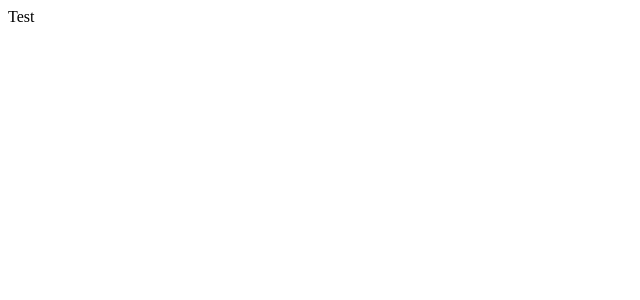
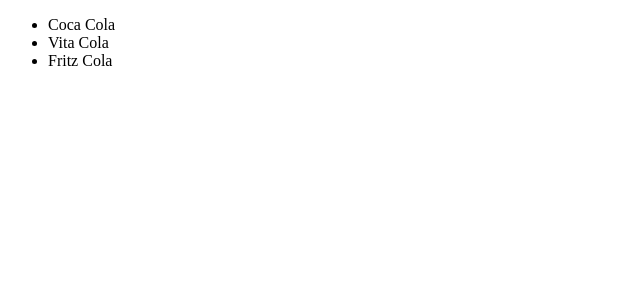
Before and after one commit to Web-Frontend-Programmierkurs/PropsAndState, a React (Create React App) app: page / in a window 1280 px wide. Shown: the top 300 px of the page, without its empty margins (0-640 px from the left). Built offline with nearby package versions, Linux system fonts and the light colour scheme.

Commit message:
Create List and Beveragedetails

```diff
--- a/package.json
+++ b/package.json
@@ -3,6 +3,7 @@
   "version": "0.1.0",
   "private": true,
   "dependencies": {
+    "prop-types": "^15.6.0",
     "react": "^16.0.0",
     "react-dom": "^16.0.0",
     "react-scripts": "1.0.14"
--- a/src/App.js
+++ b/src/App.js
@@ -1,9 +1,49 @@
-import React, { Component } from 'react';
+import React, { Component } from 'react'
+import List from './List'
+import BeverageDetails from './BeverageDetails'
 
 class App extends Component {
+  state = {
+    beverages: [
+      {
+        id: 1,
+        name: 'Coca Cola',
+        description: 'The most famous coke - you might have heard of it.'
+      },
+      {
+        id: 2,
+        name: 'Vita Cola',
+        description: 'The Coke of Eastern Germany.'
+      },
+      {
+        id: 3,
+        name: 'Fritz Cola',
+        description: 'Some hipster stuff.'
+      }
+    ],
+
+    activeBeverageId: null
+  }
+
+  setActiveBeverageId = id => {
+    this.setState({
+      activeBeverageId: id
+    })
+  }
+
   render() {
-    return <div>Test</div>;
+    const { beverages, activeBeverageId } = this.state
+    const activeBeverage = beverages.find(b => b.id === activeBeverageId)
+    return [
+      <List data={beverages} onItemClick={this.setActiveBeverageId} />,
+      activeBeverage && (
+        <BeverageDetails
+          name={activeBeverage.name}
+          description={activeBeverage.description}
+        />
+      )
+    ]
   }
 }
 
-export default App;
+export default App
--- /dev/null
+++ b/src/BeverageDetails.js
@@ -0,0 +1,16 @@
+import React from 'react'
+import PropTypes from 'prop-types'
+
+const BeverageDetails = ({ name, description }) => (
+  <div>
+    <h1>{name}</h1>
+    <p>{description}</p>
+  </div>
+)
+
+BeverageDetails.propTypes = {
+  name: PropTypes.string,
+  description: PropTypes.string
+}
+
+export default BeverageDetails
--- /dev/null
+++ b/src/List.js
@@ -0,0 +1,28 @@
+import React from 'react'
+import PropTypes from 'prop-types'
+
+const List = ({ data, onItemClick }) => (
+  <ul>
+    {data.map(item => (
+      <ListItem
+        key={item.id}
+        text={item.name}
+        onClick={() => onItemClick(item.id)}
+      />
+    ))}
+  </ul>
+)
+
+List.propTypes = {
+  data: PropTypes.array,
+  onItemclick: PropTypes.func
+}
+
+export default List
+
+const ListItem = ({ text, onClick }) => <li onClick={onClick}>{text}</li>
+
+ListItem.propTypes = {
+  text: PropTypes.string,
+  onClick: PropTypes.func
+}
```
Also changed, not shown: 1 other file (tests, documents, lock files or other folders).
